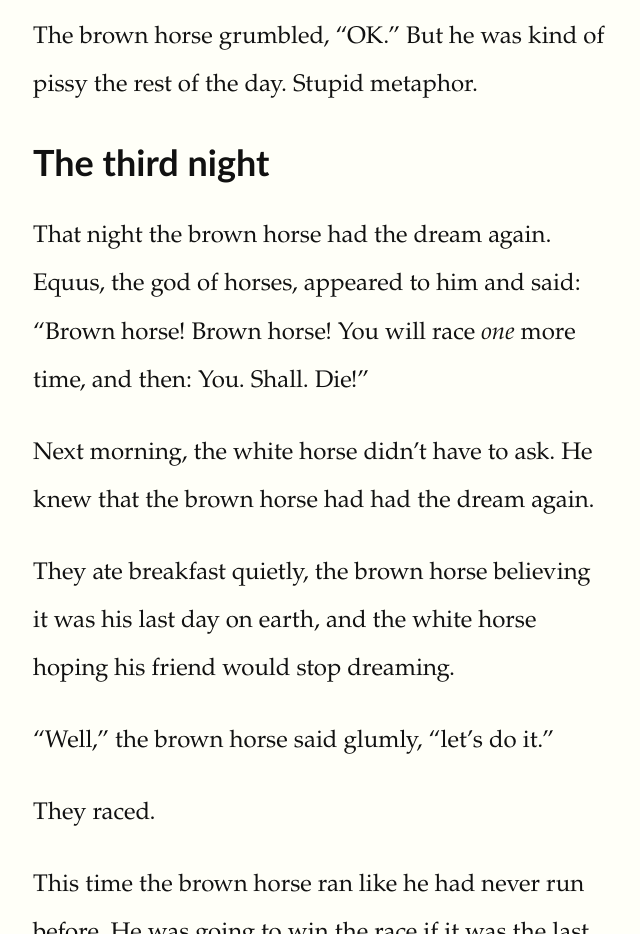
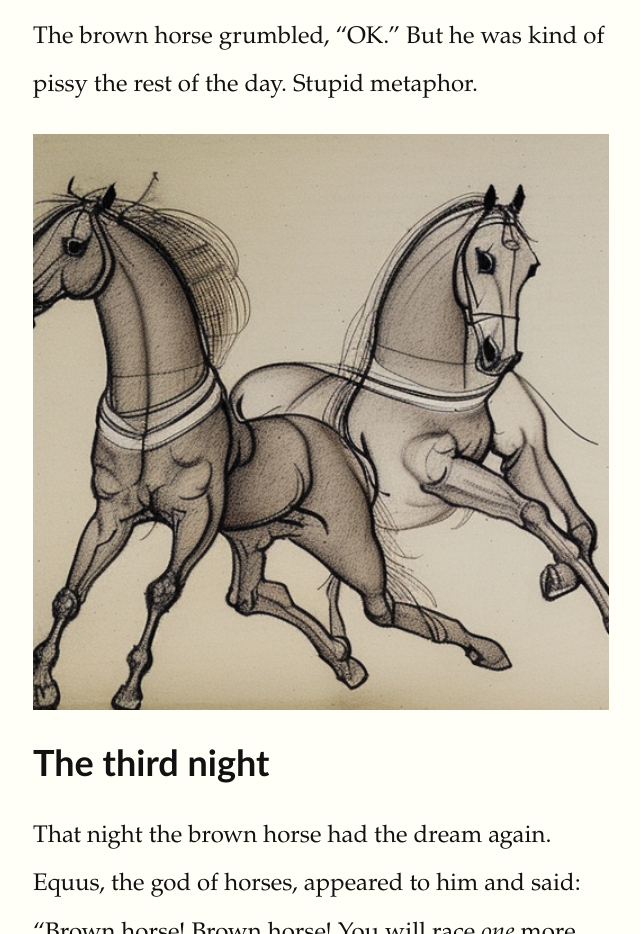
Before and after one commit to pborenstein/twohorses, an Eleventy site: page src/twohorses.md in a window 1280 px wide. Shown: the part 5720-6654 px from the top of the page, without its empty margins (319-959 px from the left). Built offline with nearby package versions, Linux system fonts and the light colour scheme; Eleventy itself is replaced by a stand-in of ours; files that its build step writes are made by us from their sources.

Commit message:
another picture

```diff
--- a/src/twohorses.md
+++ b/src/twohorses.md
@@ -131,6 +131,8 @@ more race."
 The brown horse grumbled, "OK." But he was kind of pissy the rest of the day.
 Stupid metaphor.
 
+![](img/pair.png)
+
 ## The third night
 
 That night the brown horse had the dream again. Equus, the god of
```
Also changed, not shown: src/img/pair.png (added).
